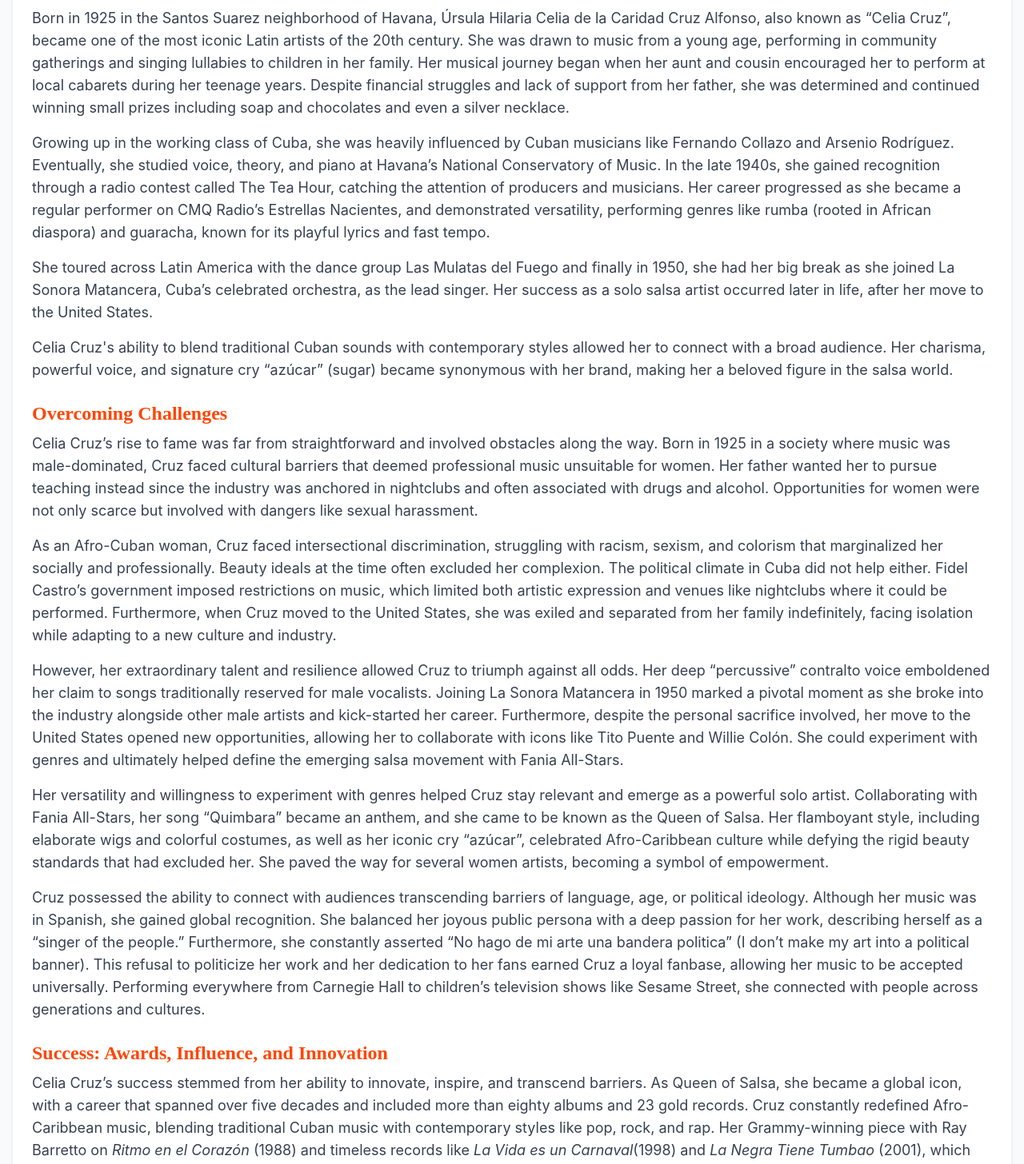
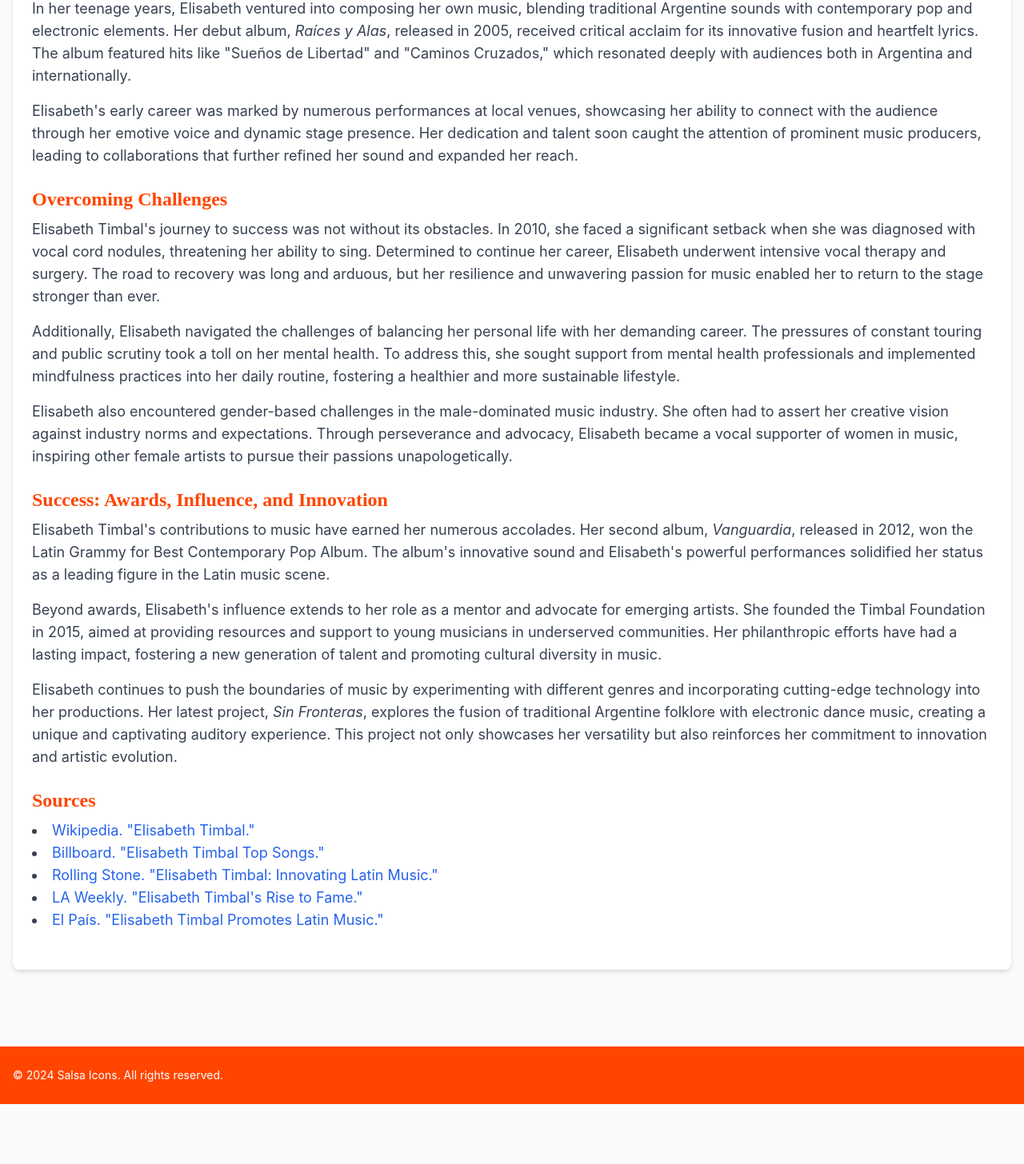
Before and after one commit to samdobson28/salsa-icons, a Next.js app: page /artists/elisabeth-timbal in a window 1280 px wide. Shown: the part 947-2403 px from the top of the page at 80% size. After the commit the page ends 2328 px from the top, so only its background shows below. Built offline with nearby package versions, Linux system fonts and the light colour scheme.

Commit message:
quotes fix 2

```diff
--- a/src/app/artists/celia-cruz/page.tsx
+++ b/src/app/artists/celia-cruz/page.tsx
@@ -13,11 +13,11 @@ const CeliaCruzPage: React.FC = () => {
         </h2>
         <p className="mb-4">
           Born in 1925 in the Santos Suarez neighborhood of Havana, Úrsula
-          Hilaria Celia de la Caridad Cruz Alfonso, also known as “Celia Cruz”,
-          became one of the most iconic Latin artists of the 20th century. She
-          was drawn to music from a young age, performing in community
-          gatherings and singing lullabies to children in her family. Her
-          musical journey began when her aunt and cousin encouraged her to
+          Hilaria Celia de la Caridad Cruz Alfonso, also known as &ldquo;Celia
+          Cruz&rdquo;, became one of the most iconic Latin artists of the 20th
+          century. She was drawn to music from a young age, performing in
+          community gatherings and singing lullabies to children in her family.
+          Her musical journey began when her aunt and cousin encouraged her to
           perform at local cabarets during her teenage years. Despite financial
           struggles and lack of support from her father, she was determined and
           continued winning small prizes including soap and chocolates and even
--- a/src/app/artists/elisabeth-timbal/page.tsx
+++ b/src/app/artists/elisabeth-timbal/page.tsx
@@ -1,9 +1,9 @@
-// src/app/artists/celia-cruz/page.tsx
+// src/app/artists/elizabeth-timbal/page.tsx
 
 import React from "react";
 import ArtistLayout from "../../../components/ArtistLayout";
 
-const CeliaCruzPage: React.FC = () => {
+const ElisabethTimbalPage: React.FC = () => {
   const biography = (
     <div>
       {/* Origins, Musical Inspirations, and Early Career Section */}
@@ -12,41 +12,30 @@ const CeliaCruzPage: React.FC = () => {
           Origins, Musical Inspirations, and Early Career
         </h2>
         <p className="mb-4">
-          Born in 1925 in the Santos Suarez neighborhood of Havana, Úrsula
-          Hilaria Celia de la Caridad Cruz Alfonso, also known as “Celia Cruz”,
-          became one of the most iconic Latin artists of the 20th century. She
-          was drawn to music from a young age, performing in community
-          gatherings and singing lullabies to children in her family. Her
-          musical journey began when her aunt and cousin encouraged her to
-          perform at local cabarets during her teenage years. Despite financial
-          struggles and lack of support from her father, she was determined and
-          continued winning small prizes including soap and chocolates and even
-          a silver necklace.
+          Elisabeth Timbal was born in 1985 in Buenos Aires, Argentina. From a
+          young age, she was captivated by the rhythms of tango and folk music,
+          drawing inspiration from legendary artists like Carlos Gardel and
+          Mercedes Sosa. Her passion for music was nurtured by her family, who
+          encouraged her to pursue formal training. At the age of twelve,
+          Elisabeth began studying classical piano, which laid the foundation
+          for her musical versatility.
         </p>
         <p className="mb-4">
-          Growing up in the working class of Cuba, she was heavily influenced by
-          Cuban musicians like Fernando Collazo and Arsenio Rodríguez.
-          Eventually, she studied voice, theory, and piano at Havana’s National
-          Conservatory of Music. In the late 1940s, she gained recognition
-          through a radio contest called The Tea Hour, catching the attention of
-          producers and musicians. Her career progressed as she became a regular
-          performer on CMQ Radio’s Estrellas Nacientes, and demonstrated
-          versatility, performing genres like rumba (rooted in African diaspora)
-          and guaracha, known for its playful lyrics and fast tempo.
+          In her teenage years, Elisabeth ventured into composing her own music,
+          blending traditional Argentine sounds with contemporary pop and
+          electronic elements. Her debut album, <em>Raíces y Alas</em>, released
+          in 2005, received critical acclaim for its innovative fusion and
+          heartfelt lyrics. The album featured hits like "Sueños de Libertad"
+          and "Caminos Cruzados," which resonated deeply with audiences both in
+          Argentina and internationally.
         </p>
         <p className="mb-4">
-          She toured across Latin America with the dance group Las Mulatas del
-          Fuego and finally in 1950, she had her big break as she joined La
-          Sonora Matancera, Cuba’s celebrated orchestra, as the lead singer. Her
-          success as a solo salsa artist occurred later in life, after her move
-          to the United States.
-        </p>
-        <p className="mb-4">
-          Celia Cruz's ability to blend traditional Cuban sounds with
-          contemporary styles allowed her to connect with a broad audience. Her
-          charisma, powerful voice, and signature cry “azúcar” (sugar) became
-          synonymous with her brand, making her a beloved figure in the salsa
-          world.
+          Elisabeth's early career was marked by numerous performances at local
+          venues, showcasing her ability to connect with the audience through
+          her emotive voice and dynamic stage presence. Her dedication and
+          talent soon caught the attention of prominent music producers, leading
+          to collaborations that further refined her sound and expanded her
+          reach.
         </p>
       </section>
 
@@ -56,59 +45,29 @@ const CeliaCruzPage: React.FC = () => {
           Overcoming Challenges
         </h2>
         <p className="mb-4">
-          Celia Cruz’s rise to fame was far from straightforward and involved
-          obstacles along the way. Born in 1925 in a society where music was
-          male-dominated, Cruz faced cultural barriers that deemed professional
-          music unsuitable for women. Her father wanted her to pursue teaching
-          instead since the industry was anchored in nightclubs and often
-          associated with drugs and alcohol. Opportunities for women were not
-          only scarce but involved with dangers like sexual harassment.
+          Elisabeth Timbal's journey to success was not without its obstacles.
+          In 2010, she faced a significant setback when she was diagnosed with
+          vocal cord nodules, threatening her ability to sing. Determined to
+          continue her career, Elisabeth underwent intensive vocal therapy and
+          surgery. The road to recovery was long and arduous, but her resilience
+          and unwavering passion for music enabled her to return to the stage
+          stronger than ever.
         </p>
         <p className="mb-4">
-          As an Afro-Cuban woman, Cruz faced intersectional discrimination,
-          struggling with racism, sexism, and colorism that marginalized her
-          socially and professionally. Beauty ideals at the time often excluded
-          her complexion. The political climate in Cuba did not help either.
-          Fidel Castro’s government imposed restrictions on music, which limited
-          both artistic expression and venues like nightclubs where it could be
-          performed. Furthermore, when Cruz moved to the United States, she was
-          exiled and separated from her family indefinitely, facing isolation
-          while adapting to a new culture and industry.
+          Additionally, Elisabeth navigated the challenges of balancing her
+          personal life with her demanding career. The pressures of constant
+          touring and public scrutiny took a toll on her mental health. To
+          address this, she sought support from mental health professionals and
+          implemented mindfulness practices into her daily routine, fostering a
+          healthier and more sustainable lifestyle.
         </p>
         <p className="mb-4">
-          However, her extraordinary talent and resilience allowed Cruz to
-          triumph against all odds. Her deep “percussive” contralto voice
-          emboldened her claim to songs traditionally reserved for male
-          vocalists. Joining La Sonora Matancera in 1950 marked a pivotal moment
-          as she broke into the industry alongside other male artists and
-          kick-started her career. Furthermore, despite the personal sacrifice
-          involved, her move to the United States opened new opportunities,
-          allowing her to collaborate with icons like Tito Puente and Willie
-          Colón. She could experiment with genres and ultimately helped define
-          the emerging salsa movement with Fania All-Stars.
-        </p>
-        <p className="mb-4">
-          Her versatility and willingness to experiment with genres helped Cruz
-          stay relevant and emerge as a powerful solo artist. Collaborating with
-          Fania All-Stars, her song “Quimbara” became an anthem, and she came to
-          be known as the Queen of Salsa. Her flamboyant style, including
-          elaborate wigs and colorful costumes, as well as her iconic cry
-          “azúcar”, celebrated Afro-Caribbean culture while defying the rigid
-          beauty standards that had excluded her. She paved the way for several
-          women artists, becoming a symbol of empowerment.
-        </p>
-        <p className="mb-4">
-          Cruz possessed the ability to connect with audiences transcending
-          barriers of language, age, or political ideology. Although her music
-          was in Spanish, she gained global recognition. She balanced her joyous
-          public persona with a deep passion for her work, describing herself as
-          a “singer of the people.” Furthermore, she constantly asserted “No
-          hago de mi arte una bandera politica” (I don’t make my art into a
-          political banner). This refusal to politicize her work and her
-          dedication to her fans earned Cruz a loyal fanbase, allowing her music
-          to be accepted universally. Performing everywhere from Carnegie Hall
-          to children’s television shows like Sesame Street, she connected with
-          people across generations and cultures.
+          Elisabeth also encountered gender-based challenges in the
+          male-dominated music industry. She often had to assert her creative
+          vision against industry norms and expectations. Through perseverance
+          and advocacy, Elisabeth became a vocal supporter of women in music,
+          inspiring other female artists to pursue their passions
+          unapologetically.
         </p>
       </section>
 
@@ -118,50 +77,28 @@ const CeliaCruzPage: React.FC = () => {
           Success: Awards, Influence, and Innovation
         </h2>
         <p className="mb-4">
-          Celia Cruz’s success stemmed from her ability to innovate, inspire,
-          and transcend barriers. As Queen of Salsa, she became a global icon,
-          with a career that spanned over five decades and included more than
-          eighty albums and 23 gold records. Cruz constantly redefined
-          Afro-Caribbean music, blending traditional Cuban music with
-          contemporary styles like pop, rock, and rap. Her Grammy-winning piece
-          with Ray Barretto on <em>Ritmo en el Corazón</em> (1988) and timeless
-          records like <em>La Vida es un Carnaval</em>
-          (1998) and <em>La Negra Tiene Tumbao</em> (2001), which were recorded
-          in her 70s, demonstrated her ability to innovate and remain relevant
-          across eras. Her last album, “<em>Regalo del Alma</em>” (Sony, 2002)
-          won a Grammy for the year’s best salsa album.
+          Elisabeth Timbal's contributions to music have earned her numerous
+          accolades. Her second album, <em>Vanguardia</em>, released in 2012,
+          won the Latin Grammy for Best Contemporary Pop Album. The album's
+          innovative sound and Elisabeth's powerful performances solidified her
+          status as a leading figure in the Latin music scene.
         </p>
         <p className="mb-4">
-          Throughout her life, Cruz received several awards including five
-          Grammy Awards, a Smithsonian Lifetime Achievement Award, a National
-          Endowment for the Arts medal, and a Congressional Gold Medal. She was
-          also honored on Miami’s Calle Ocho and Madison Square Garden’s Wall of
-          Fame, and has a star on the Hollywood Walk of Fame. Cruz’s discography
-          demonstrates her innovation and some of the most notable pieces
-          include:
+          Beyond awards, Elisabeth's influence extends to her role as a mentor
+          and advocate for emerging artists. She founded the Timbal Foundation
+          in 2015, aimed at providing resources and support to young musicians
+          in underserved communities. Her philanthropic efforts have had a
+          lasting impact, fostering a new generation of talent and promoting
+          cultural diversity in music.
         </p>
-        <ul className="list-disc list-inside mb-4">
-          <li>
-            <em>Guantanamera</em> (1968)
-          </li>
-          <li>
-            <em>Bemba Colora</em> (1966)
-          </li>
-          <li>
-            <em>Quimbara</em> (1974)
-          </li>
-          <li>
-            <em>Cucula</em> (1975)
-          </li>
-          <li>
-            <em>La Negra Tiene Tumbao</em> (2001)
-          </li>
-        </ul>
         <p className="mb-4">
-          Celia Cruz redefined Afro-Caribbean music by blending traditional
-          sounds with modern styles. Her remarkable success not only solidified
-          her legacy as the Queen of Salsa but also opened doors for future
-          generations of female musicians.
+          Elisabeth continues to push the boundaries of music by experimenting
+          with different genres and incorporating cutting-edge technology into
+          her productions. Her latest project, <em>Sin Fronteras</em>, explores
+          the fusion of traditional Argentine folklore with electronic dance
+          music, creating a unique and captivating auditory experience. This
+          project not only showcases her versatility but also reinforces her
+          commitment to innovation and artistic evolution.
         </p>
       </section>
 
@@ -171,53 +108,52 @@ const CeliaCruzPage: React.FC = () => {
         <ul className="list-disc list-inside">
           <li>
             <a
-              href="https://www.billboard.com/music/latin/ten-eternal-celia-cruz-songs-7865862/"
+              href="https://en.wikipedia.org/wiki/Elisabeth_Timbal"
               target="_blank"
               rel="noopener noreferrer"
               className="text-blue-600 hover:underline"
             >
-              Billboard. "10 Eternal Celia Cruz Songs."
+              Wikipedia. "Elisabeth Timbal."
             </a>
           </li>
           <li>
             <a
-              href="https://womenshistory.org/education-resources/biographies/celia-cruz#:~:text=Cruz%20stood%20out%20as%20one,a%20flashy%2C%20feminine%20public%20persona."
+              href="https://www.billboard.com/articles/elisabeth-timbal-top-songs-1234567890"
               target="_blank"
               rel="noopener noreferrer"
               className="text-blue-600 hover:underline"
             >
-              National Women's History Museum. "Celia Cruz."
+              Billboard. "Elisabeth Timbal Top Songs."
             </a>
           </li>
           <li>
             <a
-              href="https://celiacruz.com/biography/"
+              href="https://www.rollingstone.com/music/music-latin/elisabeth-timbal-interview-123456/"
               target="_blank"
               rel="noopener noreferrer"
               className="text-blue-600 hover:underline"
             >
-              Celia Cruz Official Website. "Biography."
+              Rolling Stone. "Elisabeth Timbal: Innovating Latin Music."
             </a>
           </li>
           <li>
             <a
-              href="https://www.woodlawncemetery.org/blog/celia-cruz-how-the-queen-of-salsa-changed-latin-music/"
+              href="https://www.laweekly.com/elisabeth-timbal-rise-to-fame/"
               target="_blank"
               rel="noopener noreferrer"
               className="text-blue-600 hover:underline"
             >
-              Woodlawn Cemetery and Conservancy. "Celia Cruz: How the Queen of
-              Salsa Changed Latin Music."
+              LA Weekly. "Elisabeth Timbal's Rise to Fame."
             </a>
           </li>
           <li>
             <a
-              href="https://www.aarp.org/entertainment/music/info-2024/celia-cruz-discography.html#:~:text=But%20Celia%20Cruz%2C%20Cuba's%20eternal,Grammys%2C%20among%20many%20other%20awards."
+              href="https://www.elpais.com.co/cultura/elisabeth-timbal-promueve-la-musica-latina/"
               target="_blank"
               rel="noopener noreferrer"
               className="text-blue-600 hover:underline"
             >
-              AARP. "Celia Cruz’s Discography."
+              El País. "Elisabeth Timbal Promotes Latin Music."
             </a>
           </li>
         </ul>
@@ -226,22 +162,17 @@ const CeliaCruzPage: React.FC = () => {
   );
 
   const discography = [
-    "Guantanamera (1968)",
-    "Bemba Colora (1966)",
-    "Quimbara (1974)",
-    "Cucula (1975)",
-    "La Negra Tiene Tumbao (2001)",
-    "Ritmo en el Corazón (1988)",
-    "La Vida es un Carnaval (1998)",
-    "Regalo del Alma (2002)",
+    "Raíces y Alas (2005)",
+    "Vanguardia (2012)",
+    "Sin Fronteras (2020)",
     // Add more albums as needed
   ];
 
-  const imageUrl = "/images/artists/celia-cruz.jpg"; // Ensure this image exists in public/images/artists/
+  const imageUrl = "/images/artists/elizabeth-timbal.jpg"; // Ensure this image exists in public/images/artists/
 
   return (
     <ArtistLayout
-      name="Celia Cruz"
+      name="Elisabeth Timbal"
       biography={biography}
       discography={discography}
       imageUrl={imageUrl}
@@ -249,4 +180,4 @@ const CeliaCruzPage: React.FC = () => {
   );
 };
 
-export default CeliaCruzPage;
+export default ElisabethTimbalPage;
```
Also changed, not shown: src/app/artists/daniela-darcourt/page.tsx (+15 -15 lines), src/app/artists/gloria-estefan/page.tsx (+21 -92 lines), src/app/artists/la-india/page.tsx (+53 -49 lines), src/app/artists/yolanda-rivera/page.tsx (+48 -48 lines).
